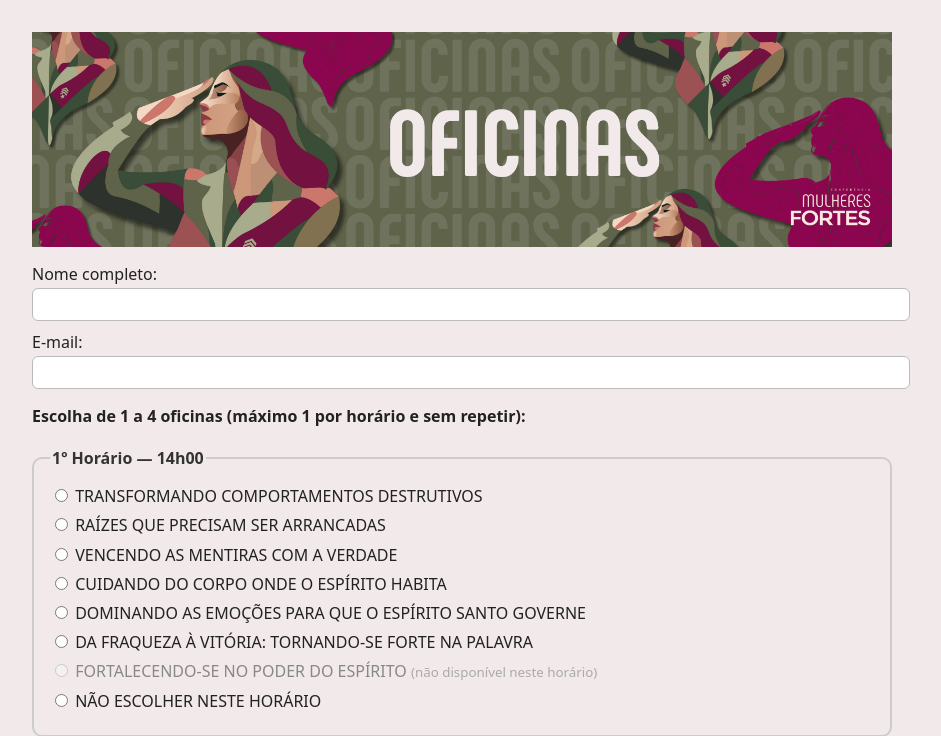
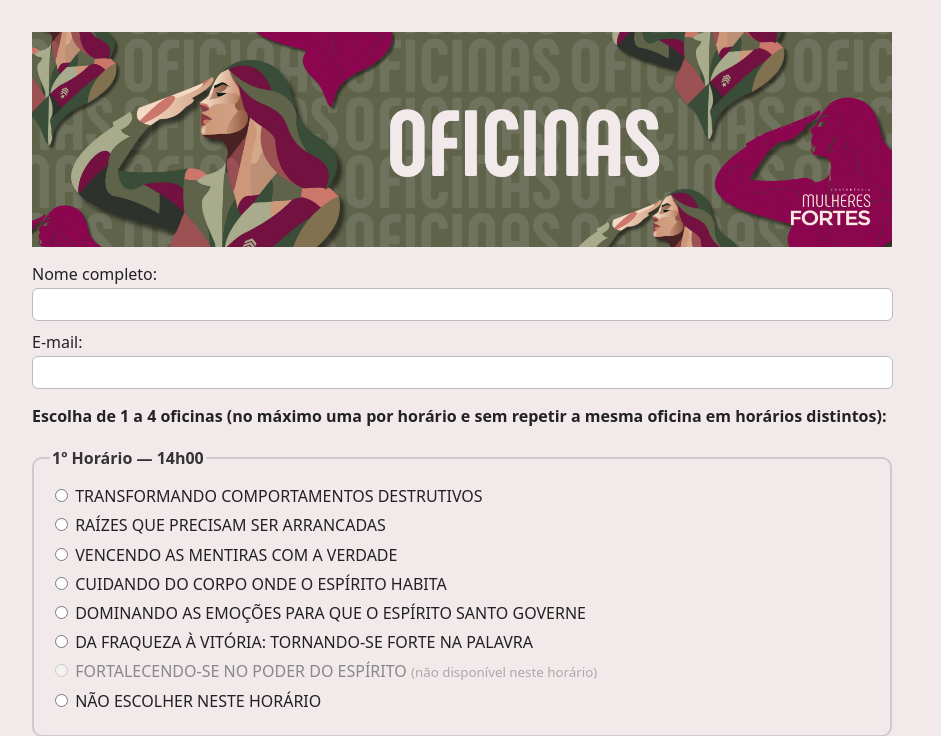
Before and after one commit to comercial-ediomare/oficinas-salgueiro, a Flask app: page / in a window 1280 px wide. Shown: the top 736 px of the page, without its empty margins (178-1119 px from the left). Run offline with Flask 3, Linux system fonts and the light colour scheme; data comes from the database, SQL or seed files in the repository; data that the repository does not hold is empty.

Commit message:
Update index.html

```diff
--- a/templates/index.html
+++ b/templates/index.html
@@ -17,7 +17,7 @@
     .flash { padding: 1em; border-radius: 6px; margin-bottom: 1em; }
     .flash.error { background: #ffe0e0; color: #a00; border: 1px solid #f99; }
     .flash.message { background: #e0f8e0; color: #060; border: 1px solid #9c9; }
-    input[type="text"], input[type="email"] { width: 100%; padding: .6em; border: 1px solid #bbb; border-radius: 6px; margin-top: .25em; }
+    input[type="text"], input[type="email"] { width: 98%; padding: .6em; border: 1px solid #bbb; border-radius: 6px; margin-top: .25em; }
     button { background: #0074a6; color: #fff; border: none; padding: .75em 1.5em; border-radius: 6px; font-size: 1rem; cursor: pointer; margin-top: 1rem; }
     button:hover { background: #005c83; }
     small.muted { color: #666; }
@@ -43,7 +43,7 @@
       <input type="email" name="email" required>
     </label>
 
-    <p><strong>Escolha de 1 a 4 oficinas (máximo 1 por horário e sem repetir):</strong></p>
+    <p><strong>Escolha de 1 a 4 oficinas (no máximo uma por horário e sem repetir a mesma oficina em horários distintos):</strong></p>
 
     {% for slot in slots %}
       <fieldset class="slot">
```
